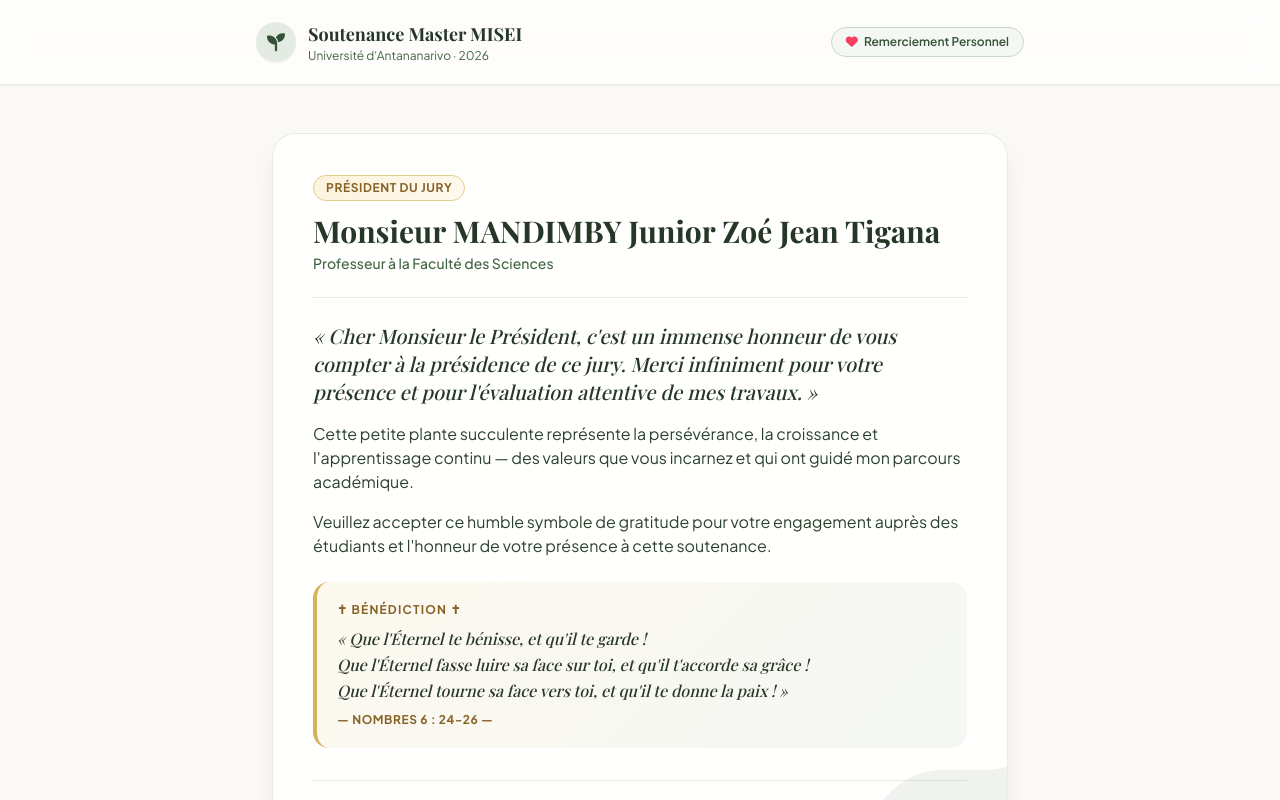
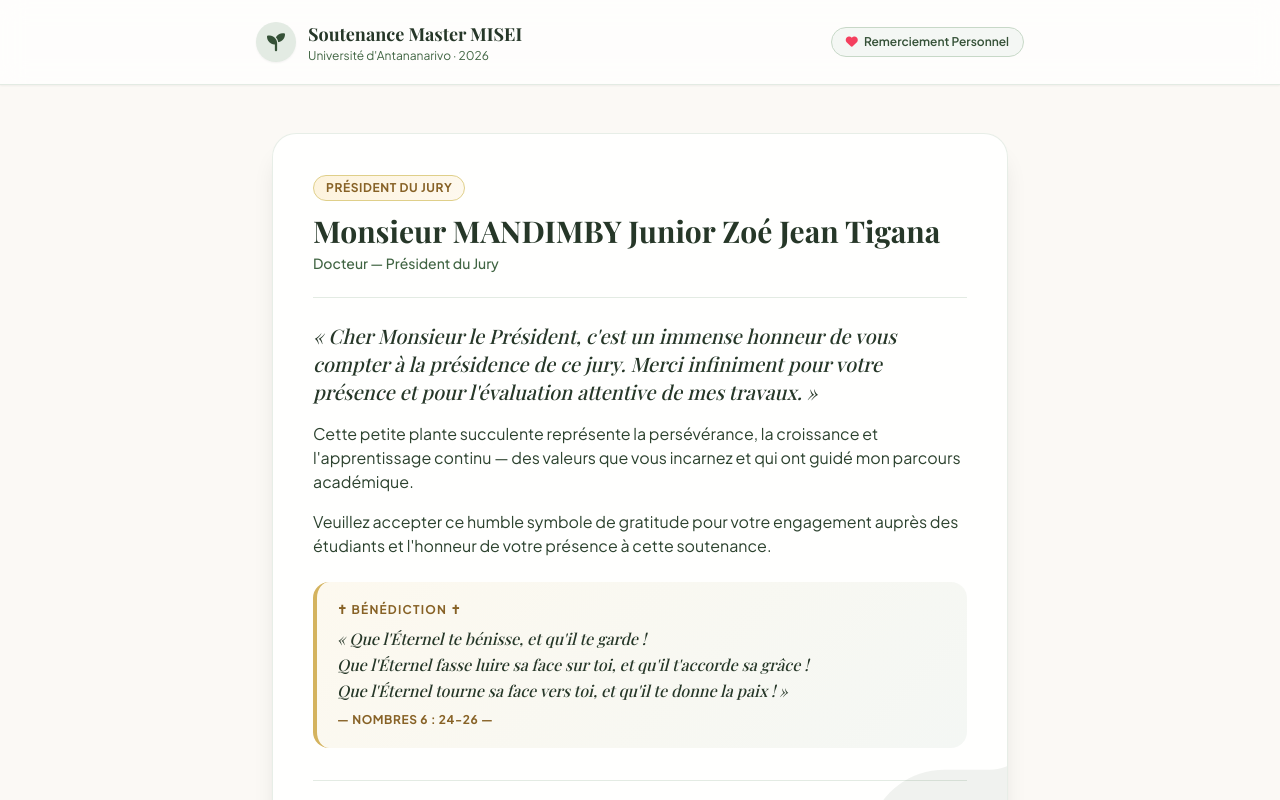
Before and after one commit to Eduque-me/Qr, a plain HTML site: page index.html in a window 1280 px wide. Shown: the top 800 px of the page. Drawn offline with nearby package versions, Linux system fonts and the light colour scheme; a web font is replaced by a local one.

Commit message:
fix: M. MANDIMBY Junior -> titre Docteur (non Professeur)

```diff
--- a/index.html
+++ b/index.html
@@ -233,7 +233,7 @@
         {
             name: "Monsieur MANDIMBY Junior Zoé Jean Tigana",
             role: "Président du Jury",
-            title: "Professeur à la Faculté des Sciences",
+            title: "Docteur — Président du Jury",
             message: "« Cher Monsieur le Président, c'est un immense honneur de vous compter à la présidence de ce jury. Merci infiniment pour votre présence et pour l'évaluation attentive de mes travaux. »"
         },
         {
```
